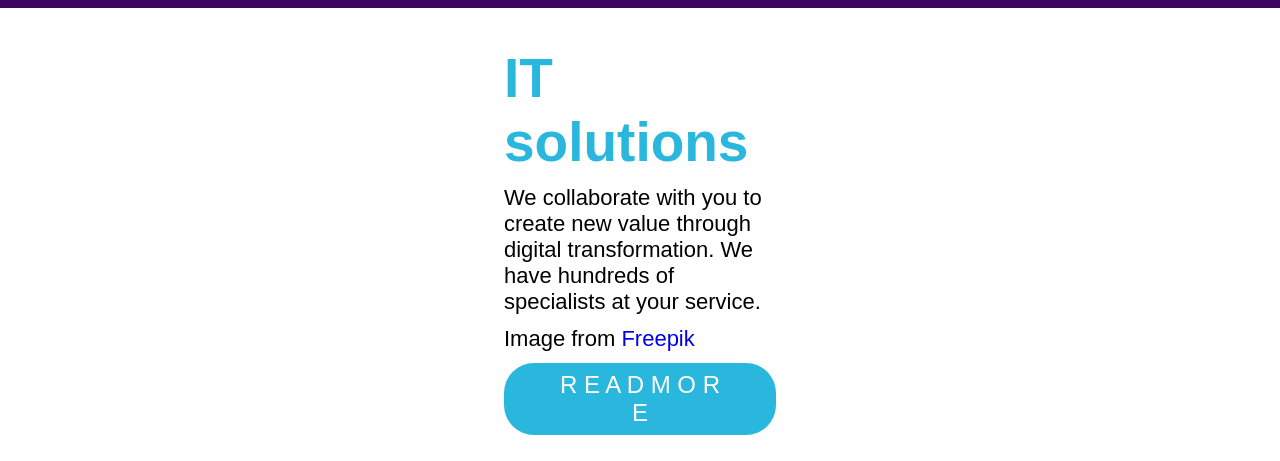
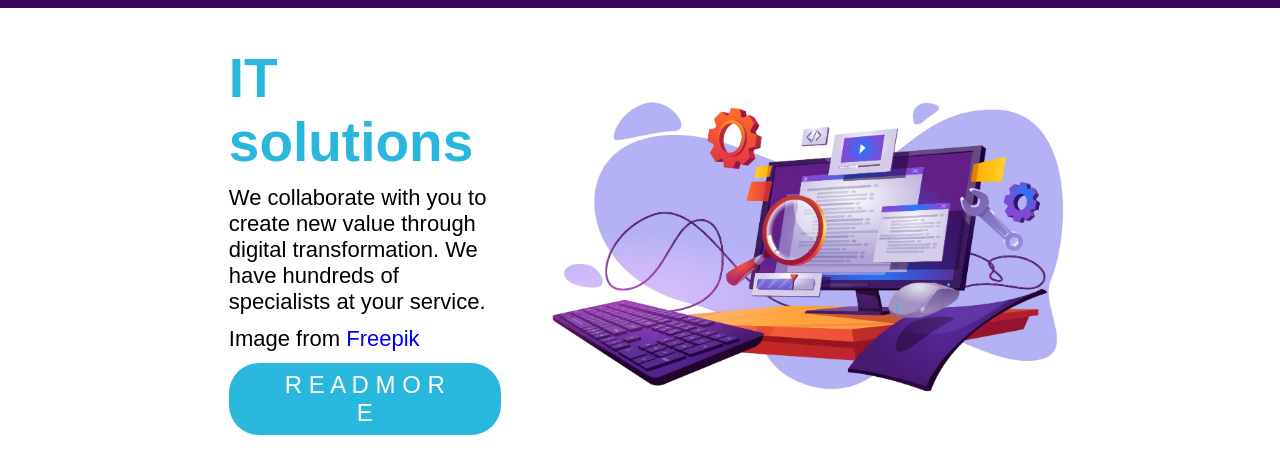
Before and after one commit to khashayaryaghma/WebSoftwareDevelopers, a React (Create React App) app in the folder client/: page / in a window 1280 px wide. Shown: the part 2274-2735 px from the top of the page. Built offline with nearby package versions, Linux system fonts and the light colour scheme.

Commit message:
add Image

```diff
--- a/client/src/components/FourthSection/FourthSection.js
+++ b/client/src/components/FourthSection/FourthSection.js
@@ -3,6 +3,8 @@ import {
     StyledSecondArticle,
 } from "./FourthSection.styles";
 import Button from "../Button/Button";
+import Image from "../Image/Image";
+import fourthImage from "../../assets/images/fourthSection.jpg";
 
 function FourthSection() {
     return (
@@ -33,6 +35,7 @@ function FourthSection() {
                     R E A D M O R E
                 </Button>
             </StyledSecondArticle>
+            <Image imgSrc={fourthImage} size="43vmax" />
         </StyledFourthSection>
     );
 }
```
